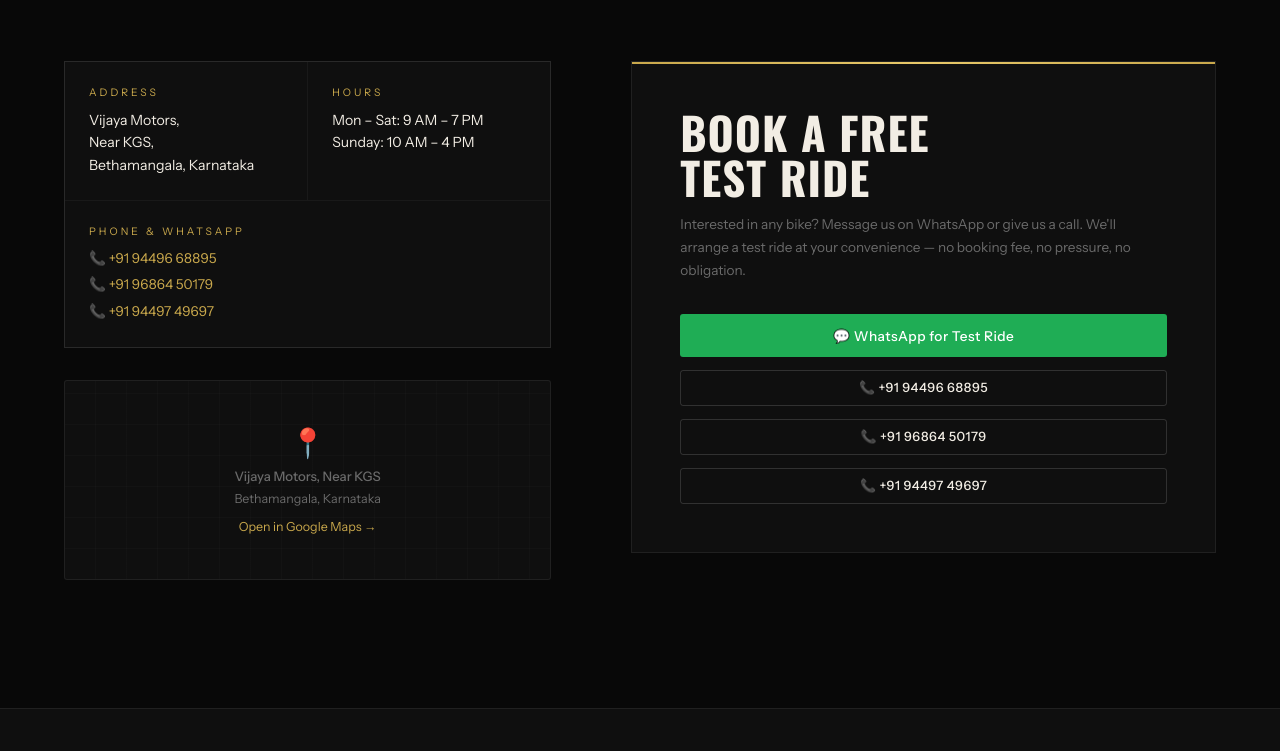
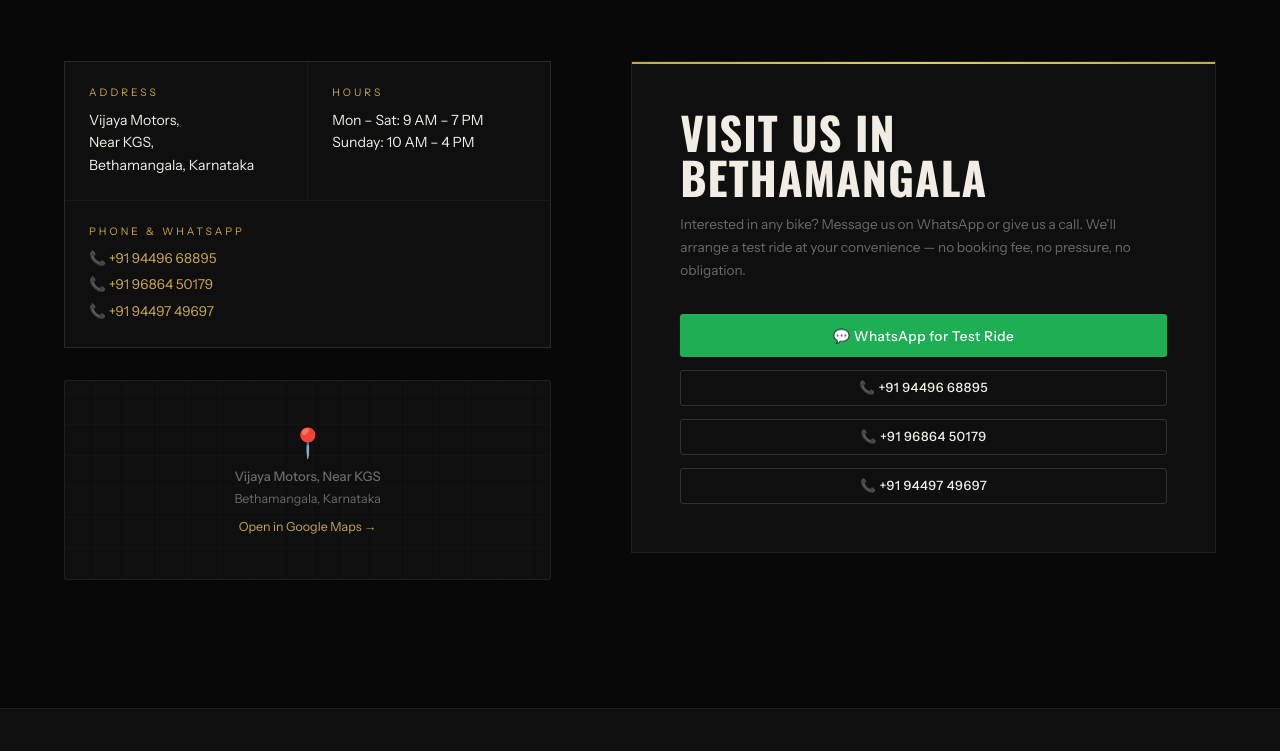
Before and after one commit to sandeepmvd18/VIJAYA-MOTORS, a plain HTML site: page index.html in a window 1280 px wide. Shown: the part 5710-6461 px from the top of the page. Drawn offline with nearby package versions, Linux system fonts and the light colour scheme.

Commit message:
changing text

```diff
--- a/index.html
+++ b/index.html
@@ -1362,7 +1362,7 @@
     </div>
 
     <div class="cta-panel reveal">
-      <h3>BOOK A FREE<br/>TEST RIDE</h3>
+      <h3>VISIT US IN<br/>BETHAMANGALA</h3>
       <p>Interested in any bike? Message us on WhatsApp or give us a call. We'll arrange a test ride at your convenience — no booking fee, no pressure, no obligation.</p>
       <div class="cta-btn-stack">
         <a href="https://wa.me/919449668894?text=Hi%2C%20I%20want%20to%20book%20a%20test%20ride" target="_blank" class="btn btn-wa" style="justify-content:center;">💬 WhatsApp for Test Ride</a>
```
